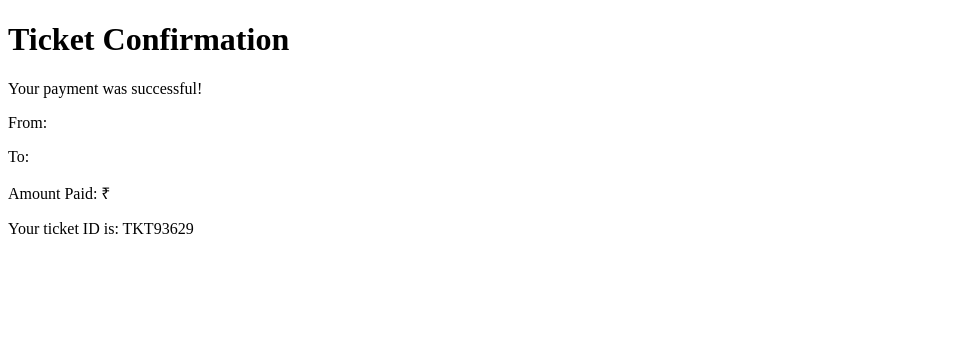
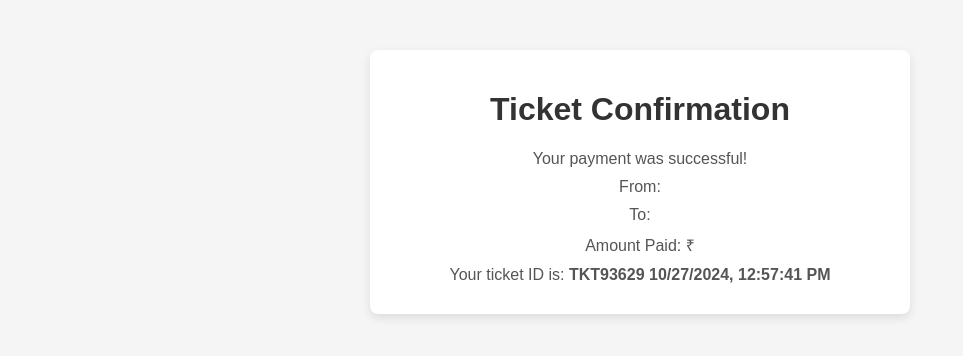
Before and after one commit to Kp17kp/smartbus, a plain HTML site: page thirdpage.html in a window 1280 px wide. Shown: the whole page, without its empty margins (0-963 px from the left). Drawn offline with Linux system fonts and the light colour scheme.

Commit message:
Update thirdpage.html

```diff
--- a/thirdpage.html
+++ b/thirdpage.html
@@ -1,9 +1,39 @@
 <!DOCTYPE html>
-<html>
+<html lang="en">
 <head>
+    <meta charset="UTF-8">
+    <meta name="viewport" content="width=device-width, initial-scale=1.0">
     <title>Ticket Confirmation</title>
     <style>
-        /* Your CSS styling here */
+        body {
+            margin: 0;
+            padding: 0;
+            background-color: whitesmoke;
+            font-family: Arial, sans-serif; /* Added a font for better readability */
+        }
+
+        .container {
+            background-color: white;
+            border-radius: 8px; /* Rounded corners for the container */
+            box-shadow: 0 4px 10px rgba(0, 0, 0, 0.1); /* Subtle shadow for depth */
+            max-width: 500px; /* Maximum width for the container */
+            margin: 50px auto; /* Centering the container with margin */
+            padding: 20px; /* Padding inside the container */
+            text-align: center; /* Center text alignment */
+        }
+
+        h1 {
+            color: #333; /* Darker color for the heading */
+        }
+
+        p {
+            color: #555; /* Slightly lighter color for paragraph text */
+            margin: 10px 0; /* Margin for spacing between paragraphs */
+        }
+
+        span {
+            font-weight: bold; /* Bold text for important information */
+        }
     </style>
 </head>
 <body>
@@ -22,8 +52,10 @@
         document.getElementById('to-location').textContent = urlParams.get('to');
         document.getElementById('amount-paid').textContent = urlParams.get('amount');
 
+        const now = new Date();
+
         // Generate a simple ticket ID (in a real scenario, this would be done on the server)
-        document.getElementById('ticket-id').textContent = 'TKT' + Math.floor(Math.random() * 100000);
+        document.getElementById('ticket-id').textContent = 'TKT' + Math.floor(Math.random() * 100000) + " " + now.toLocaleString();
     </script>
 </body>
 </html>
```
